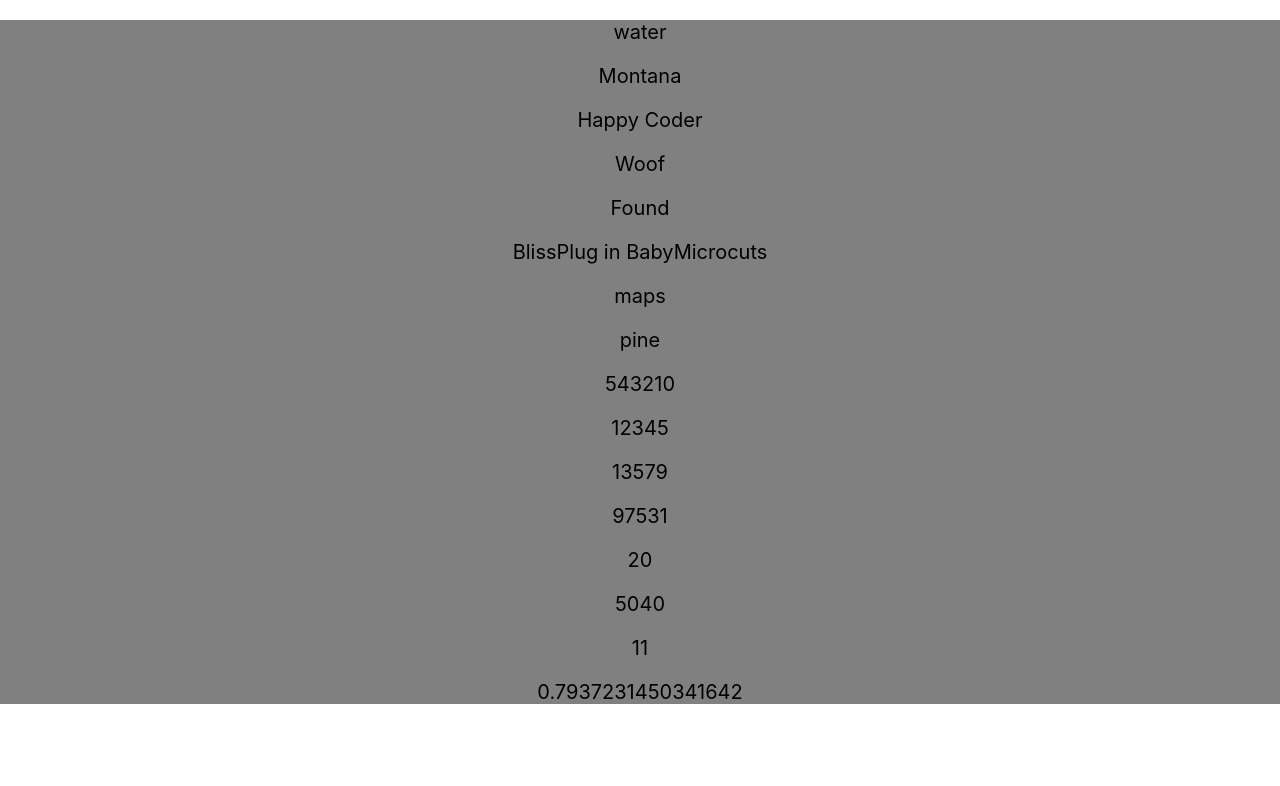
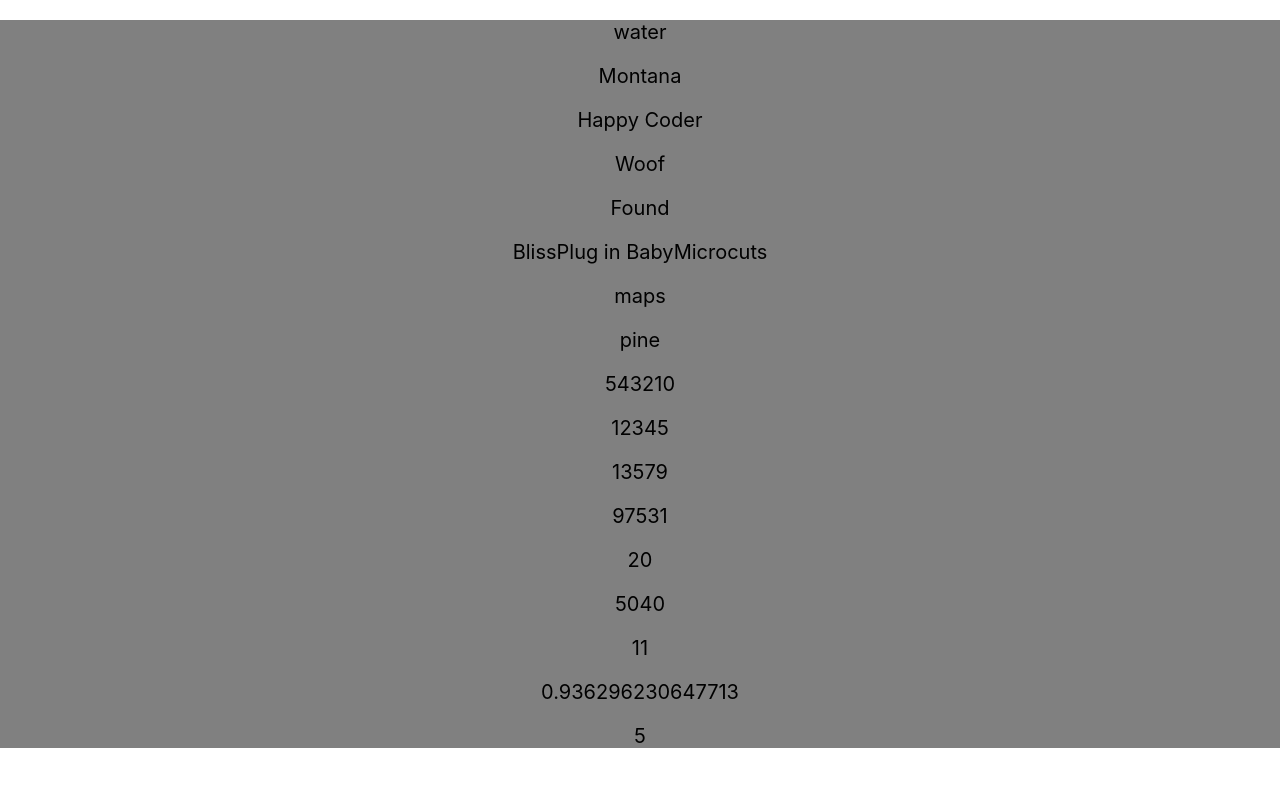
Before and after one commit to SimoneZem/fcc-ex, a React (Create React App) app: page / in a window 1280 px wide. Shown: the top 786 px of the page. Built offline with nearby package versions, Linux system fonts and the light colour scheme.

Commit message:
feat(add randomeWholeNumber): add Math.floor()

```diff
--- a/src/App.jsx
+++ b/src/App.jsx
@@ -17,6 +17,7 @@ import { IterateTrough } from "./components/IterateTrough";
 import { NestForLoops } from "./components/NestForLoops";
 import { DoWhileLoops } from "./components/DoWhileLoops";
 import { RandomFractions } from "./components/RandomFractions";
+import { RandomWholeNumbers } from "./components/RandomWholeNumbers";
 
 import "./App.css";
 
@@ -137,7 +138,9 @@ do {
   i++;
 } while (i <= 5);
 
-const myFraction = [];
+const myFraction = [Math.random()];
+
+const myWholeNumber = [Math.floor(Math.random() * 10)];
 
 function App() {
   return (
@@ -194,7 +197,10 @@ function App() {
         <DoWhileLoops doArray={i} />
       </p>
       <p>
-        <RandomFractions myFraction={Math.random()} />
+        <RandomFractions myFraction={myFraction} />
+      </p>
+      <p>
+        <RandomWholeNumbers myWholeNumber={myWholeNumber} />
       </p>
     </div>
   );
--- /dev/null
+++ b/src/components/RandomWholeNumbers/index.jsx
@@ -0,0 +1,5 @@
+import React from "react";
+
+export const RandomWholeNumbers = ({ myWholeNumber }) => {
+  return <div>{myWholeNumber}</div>;
+};
```
